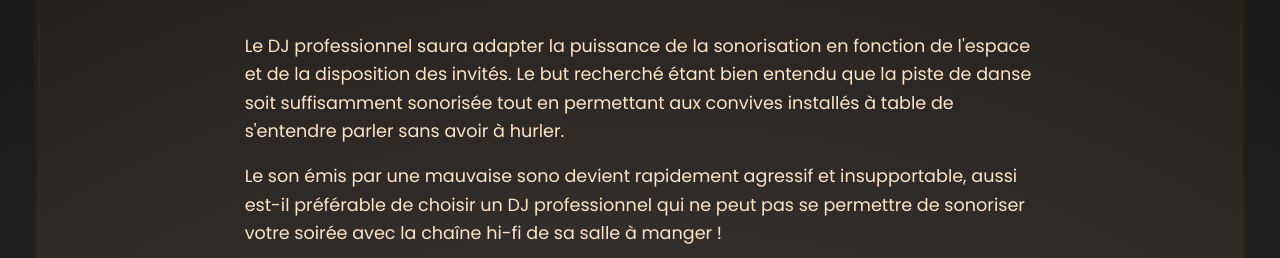
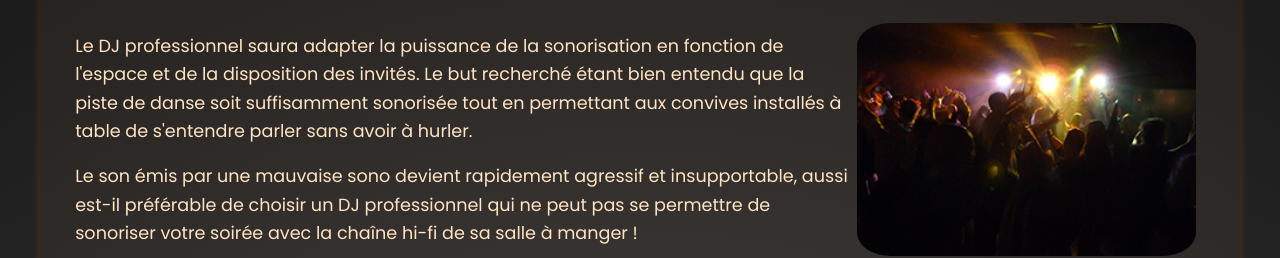
Before and after one commit to KNS-Ashura/anilithium, a plain HTML site: page pages/Disc-Jockey.html in a window 1280 px wide. Shown: the part 546-804 px from the top of the page. Drawn offline with Linux system fonts and the light colour scheme.

Commit message:
f version 5

```diff
--- a/css/gestion-images.css
+++ b/css/gestion-images.css
@@ -1,12 +1,13 @@
 
 .divided {
   display: flex;
+  flex-direction: row;
   justify-content: center;
   flex-wrap: wrap;
 }
 
 .text-group {
-  flex: 0 0 70%;
+  flex: 70 0 0%;
 }
 
 .divided img {
@@ -15,6 +16,6 @@
   max-width: 100%;
   height: auto;
   border-radius: 10%;
-  margin: 0.35em;
+  margin: 0.50em;
   position: relative;
 }
```
